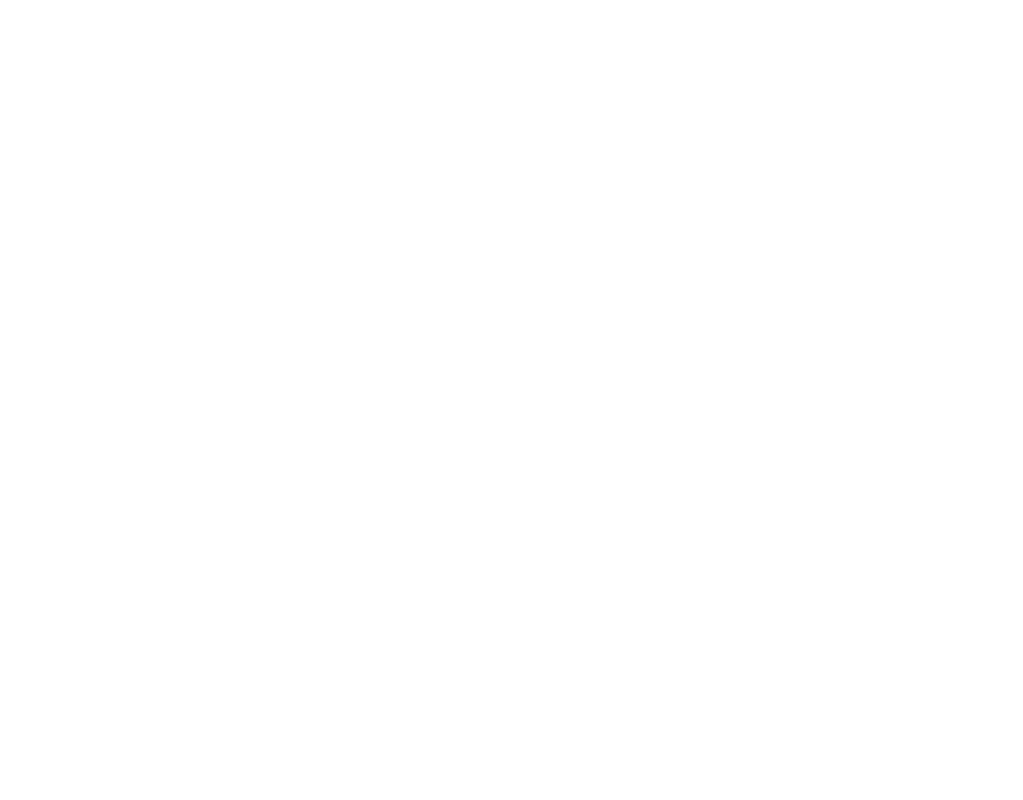
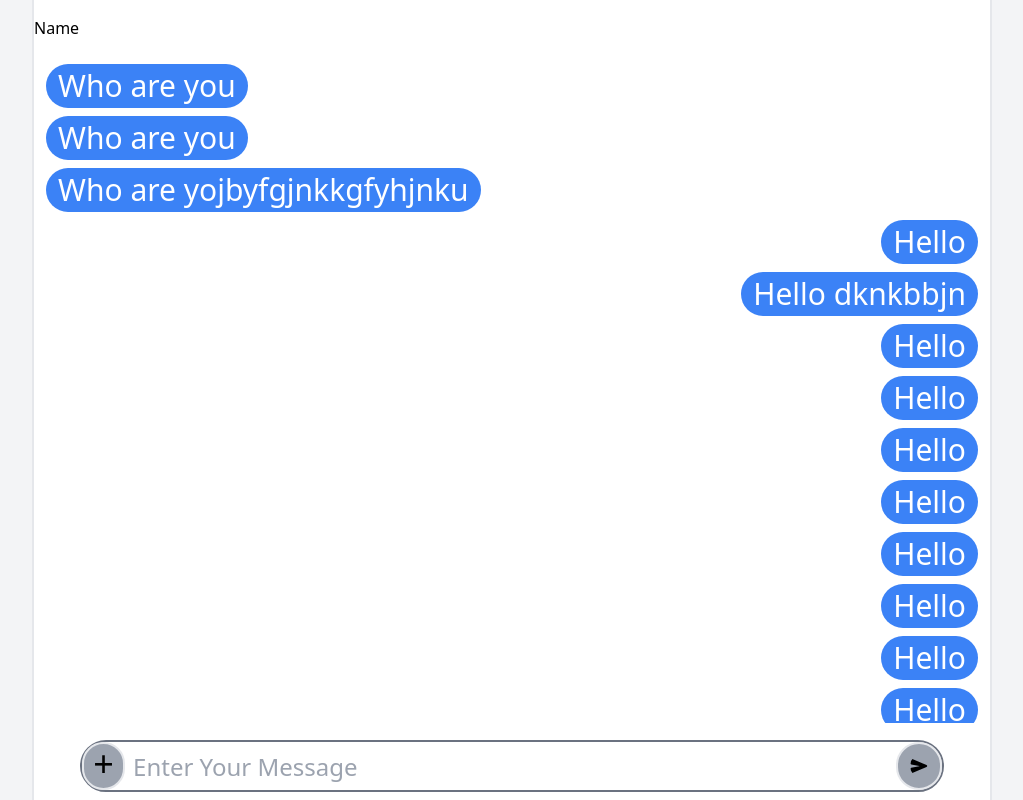
Before and after one commit to rajp04/E-Commerce, a React (Create React App) app in the folder client/: page /message in a window 1280 px wide. Before the commit this address had no page. Shown: the whole page, without its empty margins (128-1151 px from the left). Built offline with nearby package versions, Linux system fonts and the light colour scheme.

Commit message:
Add Message component and route

```diff
--- a/client/src/App.js
+++ b/client/src/App.js
@@ -18,6 +18,7 @@
 import ProductList from './components/Admin/ProductList.js'
 import AdminLogin from './components/Admin/Login.js'
 import ChangePassword from './components/ChangePassword.js'
+import Message from './components/Message.js'
 
 function App() {
     return (
@@ -31,6 +32,7 @@
                 <Route path='/login' element={<Login />} />
                 <Route path='/account' element={<Account />} />
                 <Route path='/profile' element={<Profile />} />
+                <Route path='/message' element={<Message />} />
                 <Route path='/changepassword' element={<ChangePassword />} />
                 <Route path='/admin/login' element={<AdminLogin />} />
                 <Route path='/admin/' element={<Dashboard />} >
@@ -38,7 +40,7 @@
                     <Route path='user' element={<User />} />
                     <Route path='product' element={<Product />} />
                     <Route path='addproduct' element={<AddProduct />} />
-                    <Route path='editproduct' element={<EditProduct  />} />
+                    <Route path='editproduct' element={<EditProduct />} />
                     <Route path='productlist' element={<ProductList />} />
                     <Route path='orderhistory' element={<OrderHistory />} />
                 </Route>
--- a/client/src/components/Header.js
+++ b/client/src/components/Header.js
@@ -31,9 +31,9 @@
                                 <FaUserLarge className='md:text-xl' />
                                 <h1 className='text-sm'  >Account</h1>
                             </div>
-                            <div className='flex-col flex items-center justify-center max-[350px]:hidden'>
+                            <div className='flex-col flex items-center justify-center max-[350px]:hidden cursor-pointer' onClick={()=> navigate("/message")}>
                                 <BiSolidMessageDetail className='md:text-xl' />
-                                <h1 className='text-sm'>Message</h1>
+                                <h1 className='text-sm '>Message</h1>
                             </div>
                             <div className='flex-col flex items-center justify-center max-[300px]:hidden'>
                                 <FaHeart className='md:text-xl' />
@@ -46,7 +46,7 @@
                         </>
                     ) : (
                         <>
-                            <div className='flex-col flex items-center justify-center max-[350px]:hidden'>
+                            <div className='flex-col flex items-center justify-center max-[350px]:hidden cursor-pointer' onClick={()=> navigate("/message")}>
                                 <BiSolidMessageDetail className='md:text-xl' />
                                 <h1 className='text-sm'>Message</h1>
                             </div>
--- /dev/null
+++ b/client/src/components/Message.js
@@ -0,0 +1,44 @@
+import React from 'react'
+import { IoSend } from "react-icons/io5";
+
+function Message() {
+    return (
+        <div className='flex h-screen justify-center bg-gray-100'>
+            <div className='bg-white w-9/12 border-x-2'>
+                <div className='py-4'>
+                    Name
+                </div>
+                <div className='overflow-y-scroll h-5/6 relative pt-2'>
+                    <div className='flex flex-col '>
+                        <h1 className='ms-3 w-fit mb-2 text-white text-3xl rounded-full py-1 px-3 bg-blue-500'>Who are you</h1>
+                        <h1 className='ms-3 w-fit mb-2 text-white text-3xl rounded-full py-1 px-3 bg-blue-500'>Who are you</h1>
+                        <h1 className='ms-3 w-fit mb-2 text-white text-3xl rounded-full py-1 px-3 bg-blue-500'>Who are yojbyfgjnkkgfyhjnku</h1>
+                    </div>
+                    <div className='float-right flex flex-col items-end w-1/2'>
+                        <h1 className='me-3 mb-2 text-white text-3xl rounded-full py-1 px-3 bg-blue-500 w-fit'>Hello</h1>
+                        <h1 className='me-3 mb-2 text-white text-3xl rounded-full py-1 px-3 bg-blue-500 w-fit'>Hello dknkbbjn </h1>
+                        <h1 className='me-3 mb-2 text-white text-3xl rounded-full py-1 px-3 bg-blue-500 w-fit'>Hello</h1>
+                        <h1 className='me-3 mb-2 text-white text-3xl rounded-full py-1 px-3 bg-blue-500 w-fit'>Hello</h1>
+                        <h1 className='me-3 mb-2 text-white text-3xl rounded-full py-1 px-3 bg-blue-500 w-fit'>Hello</h1>
+                        <h1 className='me-3 mb-2 text-white text-3xl rounded-full py-1 px-3 bg-blue-500 w-fit'>Hello</h1>
+                        <h1 className='me-3 mb-2 text-white text-3xl rounded-full py-1 px-3 bg-blue-500 w-fit'>Hello</h1>
+                        <h1 className='me-3 mb-2 text-white text-3xl rounded-full py-1 px-3 bg-blue-500 w-fit'>Hello</h1>
+                        <h1 className='me-3 mb-2 text-white text-3xl rounded-full py-1 px-3 bg-blue-500 w-fit'>Hello</h1>
+                        <h1 className='me-3 mb-2 text-white text-3xl rounded-full py-1 px-3 bg-blue-500 w-fit'>Hello</h1>
+                        <h1 className='me-3 mb-2 text-white text-3xl rounded-full py-1 px-3 bg-blue-500 w-fit'>Hello</h1>
+                        <h1 className='me-3 mb-2 text-white text-3xl rounded-full py-1 px-3 bg-blue-500 w-fit'>Hello</h1>
+                        <h1 className='me-3 mb-2 text-white text-3xl rounded-full py-1 px-3 bg-blue-500 w-fit'>Hello</h1>
+                        <h1 className='me-3 mb-2 text-white text-3xl rounded-full py-1 px-3 bg-blue-500 w-fit'>Hello</h1>
+                    </div>
+                </div>
+                < div className='absolute  inset-x-0 mx-52 bottom-2 border-gray-500 flex border-2 rounded-full bg-white' >
+                    <h1 className='border-2 rounded-full bg-gray-400  h-12 w-12 text-center text-4xl cursor-pointer'>+</h1>
+                    <input type="text" className='w-full h-12 outline-none ms-2 text-2xl' placeholder='Enter Your Message' />
+                    <IoSend className='border-2 rounded-full bg-gray-400 p-3 h-12 w-12 cursor-pointer' />
+                </ div>
+            </div>
+        </div>
+    )
+}
+
+export default Message
```
